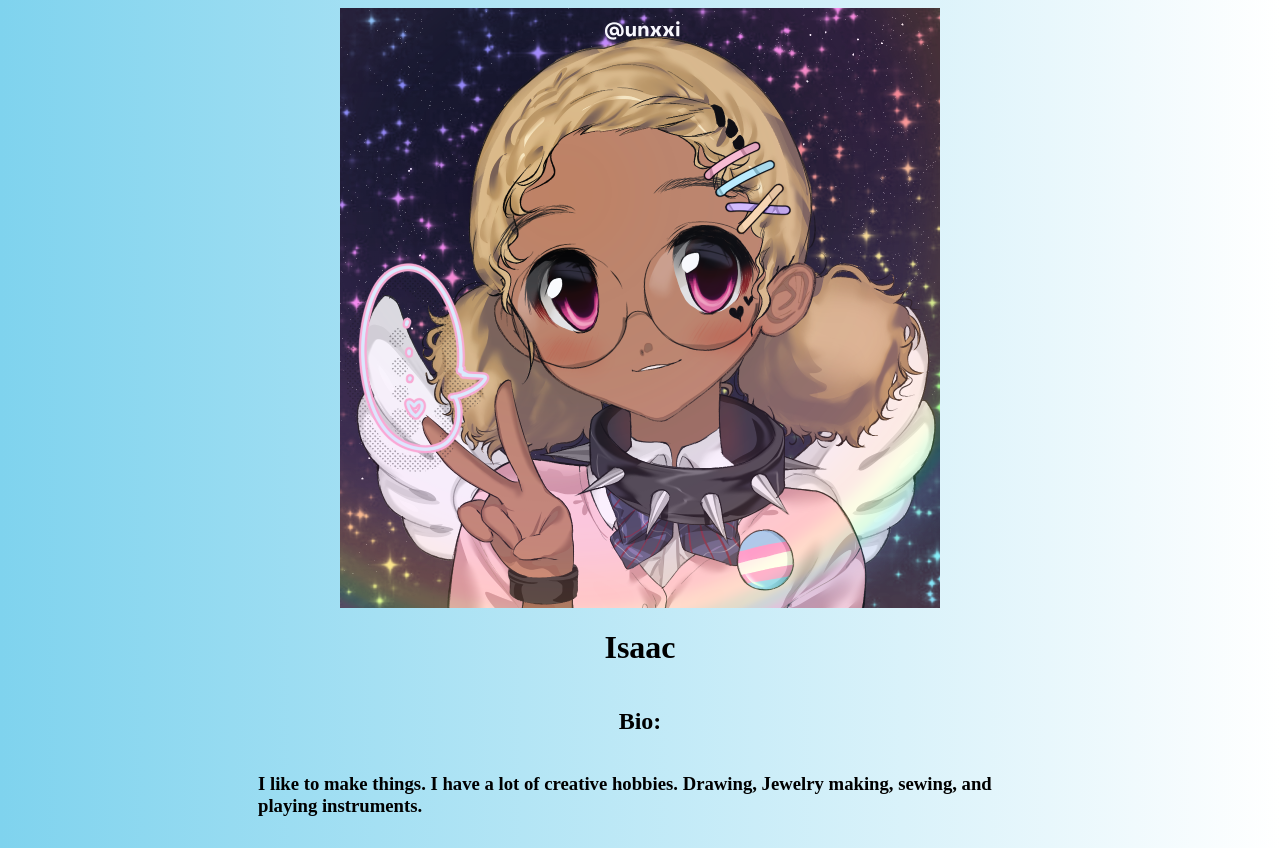
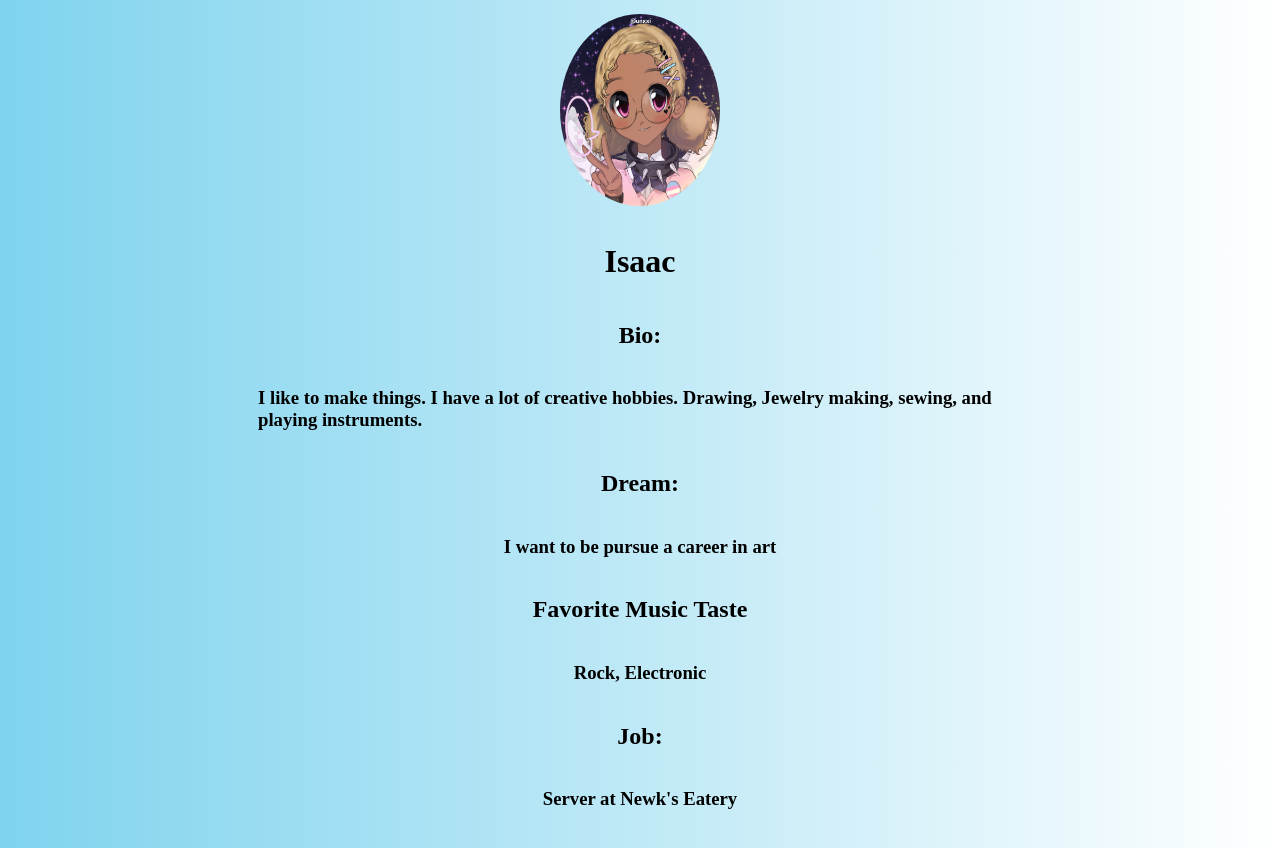
Before and after one commit to wcollins22/Unit_Project, a Django app: page /homepage/Isaac/ in a window 1280 px wide. Shown: the top 848 px of the page. Run offline with Django 3.2, Linux system fonts and the light colour scheme.

Commit message:
Update ourcss.css

```diff
--- a/app/static/ourcss.css
+++ b/app/static/ourcss.css
@@ -14,9 +14,9 @@ h3 {
     margin-right: 250px;
 }
 
-.img {
-    width: 300px;
-    height: 200px;
+img {
+    width: 10em;
+    height: 12em;
     border-radius: 70%;
     display: block;
     margin-left: auto;
```
